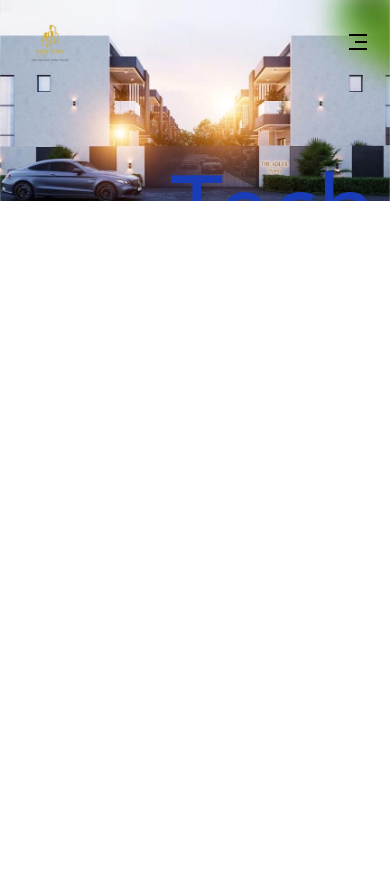
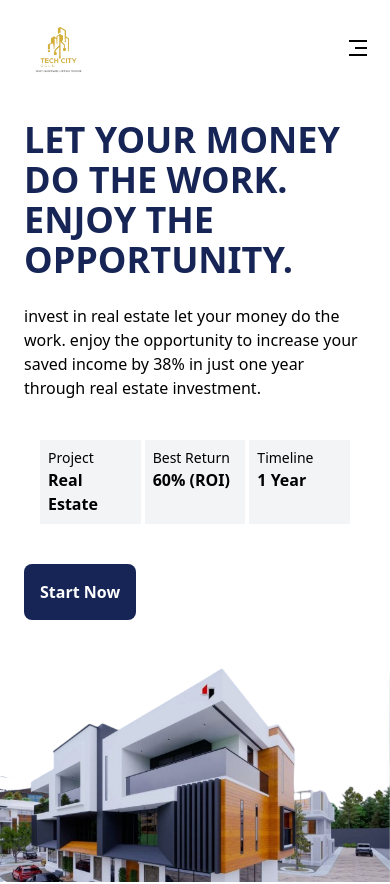
Before and after one commit to CodedJay672/tech-city, a React (Vite) app: page / in a window 390 px wide. Shown: the top 884 px of the page. Built offline with nearby package versions, Linux system fonts and the light colour scheme.

Commit message:
reimplement the Hero section with mobile responsiveness

```diff
--- a/src/components/containers/HeroSections.jsx
+++ b/src/components/containers/HeroSections.jsx
@@ -3,22 +3,47 @@ import Navbar from "./Navbar";
 
 const HeroSections = () => {
   return (
-    <section className="w-full h-screen relative mb-10 overflow-hidden">
+    <section className="w-full h-screen flex flex-col">
       <Navbar />
-      <div className="w-full relative overflow-hidden">
-        <div className="absolute top-40 left-[40%] flex justify-center items-center flex-col">
-          <h1 className="text-blue-800 font-light text-8xl">
-            Tech <span className="font-bold block -mt-6">City</span>
-          </h1>
-          <p className="text-2xl font-semibold text-blue-900 leading-12">
-            Nigeria's Silicon Valley
-          </p>
+      <div className="flex-1 flex flex-col lg:flex-row  gap-6">
+        <div className="w-full p-6 lg:p-12 flex flex-col gap-6 justify-center items-start">
+          <div className="flex flex-col gap-6">
+            <h1 className="text-blue-950 font-semibold text-4xl lg:text-5xl">
+              LET YOUR MONEY DO THE WORK. ENJOY THE OPPORTUNITY.
+            </h1>
+            <p className="text-base lg:text-lg font-medium lowercase">
+              INVEST IN REAL ESTATE LET YOUR MONEY DO THE WORK. ENJOY THE
+              OPPORTUNITY TO INCREASE YOUR SAVED INCOME BY 38% IN JUST ONE YEAR
+              THROUGH REAL ESTATE INVESTMENT.
+            </p>
+          </div>
+          <div className="w-full p-4 flex gap-1">
+            <div className="w-full p-2 bg-gray-100">
+              <h1 className="text-sm lg:text-lg font-medium">Project</h1>
+              <p className="text-base lg:text-base font-bold">Real Estate</p>
+            </div>
+            <div className="w-full p-2 bg-gray-100">
+              <h1 className="text-sm lg:text-lg font-medium">Best Return</h1>
+              <p className="text-base lg:text-base font-bold">60% (ROI)</p>
+            </div>
+            <div className="w-full p-2 bg-gray-100">
+              <h1 className="text-sm lg:text-lg font-medium">Timeline</h1>
+              <p className="text-base lg:text-base font-bold">1 Year</p>
+            </div>
+          </div>
+          <div>
+            <button className="bg-blue-950 text-white p-4 rounded-lg font-semibold">
+              Start Now
+            </button>
+          </div>
         </div>
-        <img
-          src="assets/tech-city.jpg"
-          alt="hero image"
-          className="object-contain w-full bg-blend-saturation"
-        />
+        <div className="w-full lg:w-4/5 h-full">
+          <img
+            src="assets/why-invest.png"
+            alt="hero image"
+            className="object-cover w-full h-full"
+          />
+        </div>
       </div>
     </section>
   );
--- a/src/components/containers/Navbar.jsx
+++ b/src/components/containers/Navbar.jsx
@@ -10,8 +10,8 @@ const Navbar = () => {
   };
 
   return (
-    <nav className="w-full p-4 md:py-4 md:px-16 flex justify-between items-center absolute top-0 left-0 z-50">
-      <img src="assets/logo2.png" width={64} height={64} />
+    <nav className="w-full p-4 md:py-4 md:px-16 flex justify-between items-center sticky top-0 left-0 z-50 bg-white">
+      <img src="assets/logo2.png" width={80} height={80} />
       <ul className="hidden lg:flex items-center gap-4">
         {navLinks.map((link) => (
           <li key={link.label}>
@@ -38,7 +38,7 @@ const Navbar = () => {
           {showMenu ? <RiCloseLine size={24} /> : <RiMenu3Line size={24} />}
         </div>
         {showMenu && (
-          <ul className="absolute top-24 right-4 bg-blue-200 rounded-md p-4 w-44 slide-top">
+          <ul className="w-full absolute top-28 right-0 bg-white rounded-md p-4 slide-top">
             {navLinks.map((link, idx) => (
               <li className="text-end p-1" key={idx}>
                 <a
@@ -49,6 +49,15 @@ const Navbar = () => {
                 </a>
               </li>
             ))}
+            <li className="text-end p-1 mt-6">
+              <a
+                href="assets/tech-city-brochure.pdf"
+                className="p-2 text-base bg-blue-900 rounded-md text-gray-100 cursor-pointer hover:bg-blue-950 transition-all"
+                download
+              >
+                Brochure
+              </a>
+            </li>
           </ul>
         )}
       </div>
```
